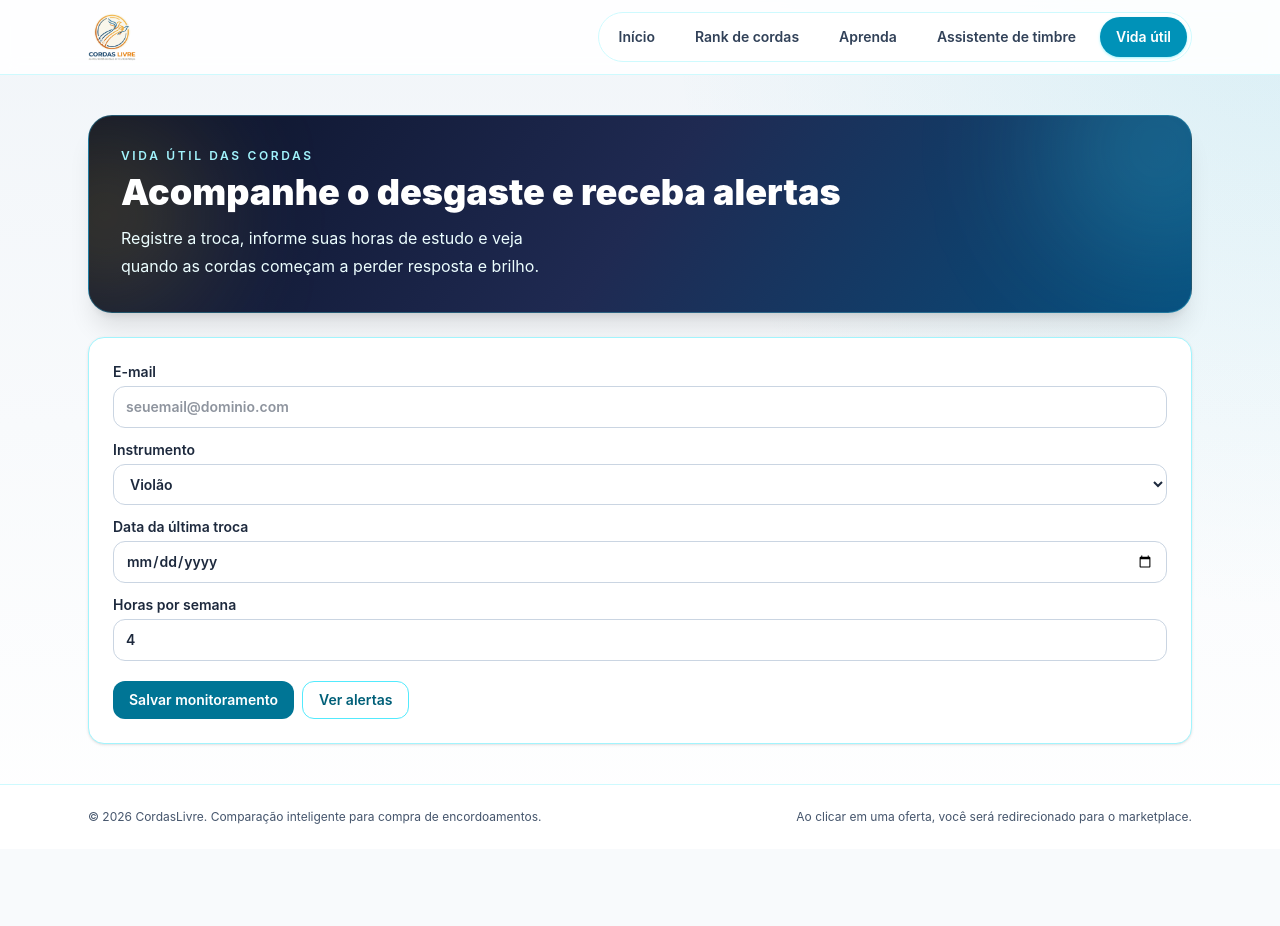
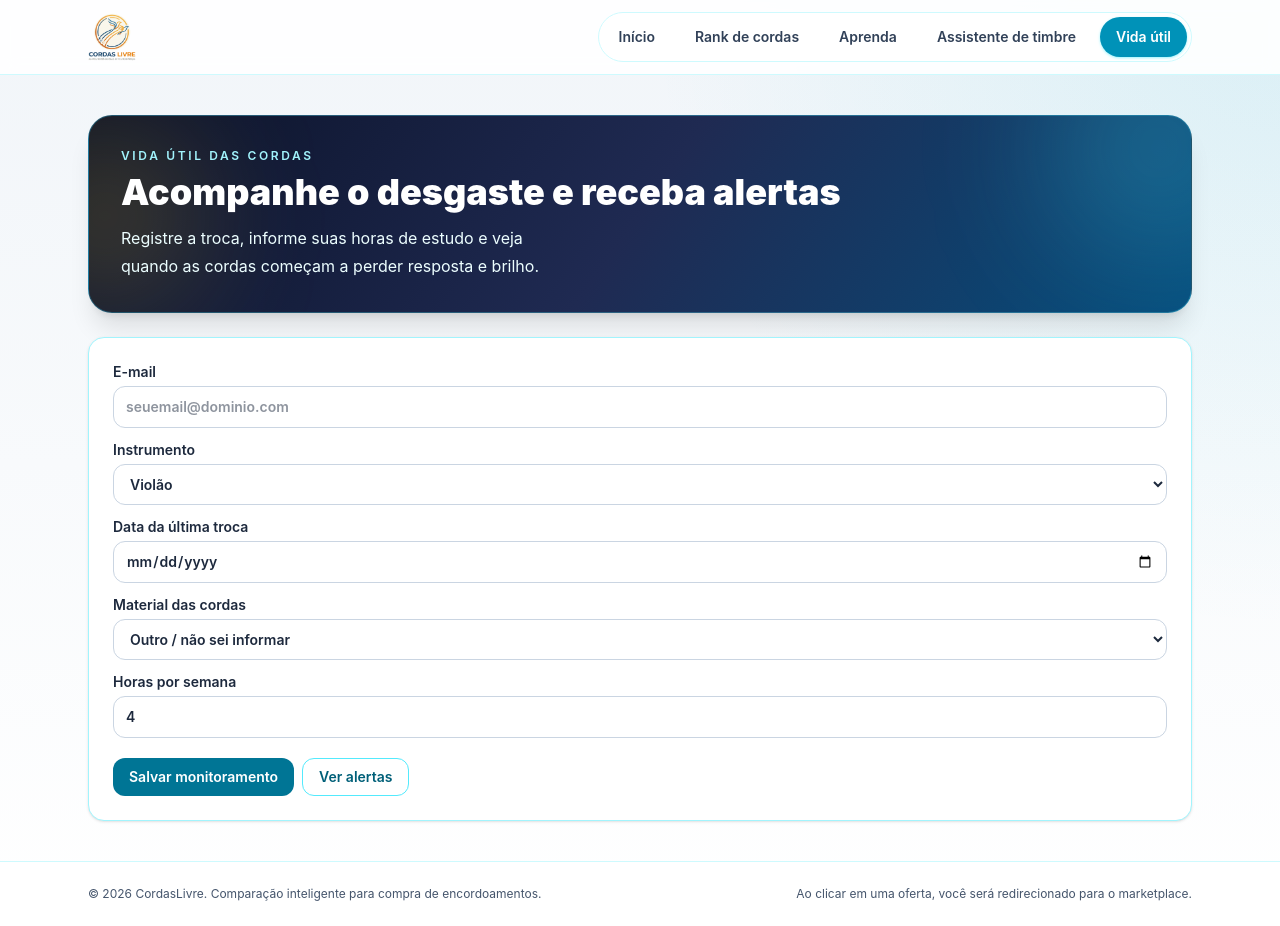
Before and after one commit to LucasEduardo2002/CordasLivre-front-end, a React (Vite) app: page /vida-util in a window 1280 px wide. Before the commit the page ends 849 px from the top, so only its background shows below. Built offline with nearby package versions, Linux system fonts and the light colour scheme.

Commit message:
feat: adiciona seleção de material das cordas e exibição de modelo auditável na página de manutenção

```diff
--- a/src/pages/MaintenancePage.tsx
+++ b/src/pages/MaintenancePage.tsx
@@ -2,6 +2,19 @@ import { useEffect, useState } from 'react';
 import axios from 'axios';
 import { stringTypeOptions, type StringType } from '../constants/instruments';
 import { API_BASE_URL } from '../utils/api';
+
+type StringMaterial = 'NYLON' | 'ACO_NIQUEL' | 'ACO_INOX' | 'BRONZE_8020' | 'PHOSPHOR_BRONZE' | 'REVESTIDA' | 'SINTETICA' | 'OUTRO';
+
+const stringMaterialOptions: Array<{ value: StringMaterial; label: string }> = [
+  { value: 'OUTRO', label: 'Outro / não sei informar' },
+  { value: 'NYLON', label: 'Nylon' },
+  { value: 'ACO_NIQUEL', label: 'Aço niquelado' },
+  { value: 'ACO_INOX', label: 'Aço inox' },
+  { value: 'BRONZE_8020', label: 'Bronze 80/20' },
+  { value: 'PHOSPHOR_BRONZE', label: 'Phosphor Bronze' },
+  { value: 'REVESTIDA', label: 'Revestida (coated)' },
+  { value: 'SINTETICA', label: 'Sintética' },
+];
 
 interface MaintenanceProfileResponse {
   id: string;
@@ -28,11 +41,36 @@ interface MaintenanceAlertResponse extends MaintenanceProfileResponse {
 interface MaintenanceRegistrationResponse {
   profile: MaintenanceProfileResponse;
   alert: MaintenanceAlertResponse['computedAlert'];
+  model?: {
+    version: string;
+    equation: string;
+    inputs: {
+      type: StringType;
+      material: StringMaterial;
+      studyHoursPerWeek: number;
+      clampedHours: number;
+    };
+    parameters: {
+      baseDays: number;
+      wearRate: number;
+      materialFactor: number;
+    };
+    references: Array<{
+      name: string;
+      url: string;
+      note: string;
+    }>;
+    configSources: {
+      profileByType: string;
+      materialFactors: string;
+    };
+  };
 }
 
 export function MaintenancePage() {
   const [email, setEmail] = useState('');
   const [instrument, setInstrument] = useState<StringType>('VIOLAO');
+  const [stringMaterial, setStringMaterial] = useState<StringMaterial>('OUTRO');
   const [lastChangeDate, setLastChangeDate] = useState('');
   const [hoursPerWeek, setHoursPerWeek] = useState(4);
   const [isSaving, setIsSaving] = useState(false);
@@ -40,6 +78,7 @@ export function MaintenancePage() {
   const [error, setError] = useState<string | null>(null);
   const [saved, setSaved] = useState<MaintenanceProfileResponse | null>(null);
   const [savedAlert, setSavedAlert] = useState<MaintenanceAlertResponse['computedAlert'] | null>(null);
+  const [savedModel, setSavedModel] = useState<MaintenanceRegistrationResponse['model'] | null>(null);
   const [alerts, setAlerts] = useState<MaintenanceAlertResponse[]>([]);
 
   const formatDate = (iso: string) =>
@@ -57,12 +96,14 @@ export function MaintenancePage() {
       const response = await axios.post<MaintenanceRegistrationResponse>(`${API_BASE_URL}/strings/maintenance/register`, {
         email,
         instrument,
+        stringMaterial,
         lastChangeDate,
         studyHoursPerWeek: hoursPerWeek,
       });
 
       setSaved(response.data.profile);
       setSavedAlert(response.data.alert);
+      setSavedModel(response.data.model ?? null);
     } catch (requestError) {
       console.error('Erro ao salvar monitoramento:', requestError);
       setError('Não foi possível salvar o monitoramento agora.');
@@ -151,6 +192,21 @@ export function MaintenancePage() {
           </label>
 
           <label className="text-sm font-semibold text-slate-800">
+            Material das cordas
+            <select
+              value={stringMaterial}
+              onChange={(event) => setStringMaterial(event.target.value as StringMaterial)}
+              className="mt-1 w-full rounded-xl border border-slate-300 px-3 py-2.5 text-sm outline-none transition focus:border-cyan-500"
+            >
+              {stringMaterialOptions.map((option) => (
+                <option key={option.value} value={option.value}>
+                  {option.label}
+                </option>
+              ))}
+            </select>
+          </label>
+
+          <label className="text-sm font-semibold text-slate-800">
             Horas por semana
             <input
               value={hoursPerWeek}
@@ -203,6 +259,31 @@ export function MaintenancePage() {
                 <p className="mt-1 font-medium">{savedAlert.message}</p>
               </div>
             )}
+
+            {savedModel && (
+              <div className="mt-3 rounded-lg border border-cyan-200 bg-white p-3 text-xs text-slate-700">
+                <p className="font-semibold text-slate-900">Modelo auditável aplicado</p>
+                <p className="mt-1">Versão: {savedModel.version}</p>
+                <p>Parâmetros: baseDays={savedModel.parameters.baseDays}, wearRate={savedModel.parameters.wearRate}, materialFactor={savedModel.parameters.materialFactor}</p>
+                <p>Origem dos parâmetros: perfis={savedModel.configSources.profileByType}; materiais={savedModel.configSources.materialFactors}</p>
+                {savedModel.references.length > 0 && (
+                  <div className="mt-2 space-y-1">
+                    {savedModel.references.map((reference) => (
+                      <a
+                        key={reference.url}
+                        href={reference.url}
+                        target="_blank"
+                        rel="noopener noreferrer"
+                        className="block rounded-md border border-slate-200 px-2 py-1 transition hover:border-cyan-300 hover:bg-cyan-50"
+                      >
+                        <p className="font-medium text-slate-900">{reference.name}</p>
+                        <p className="text-slate-600">{reference.note}</p>
+                      </a>
+                    ))}
+                  </div>
+                )}
+              </div>
+            )}
           </div>
         )}
 
```
